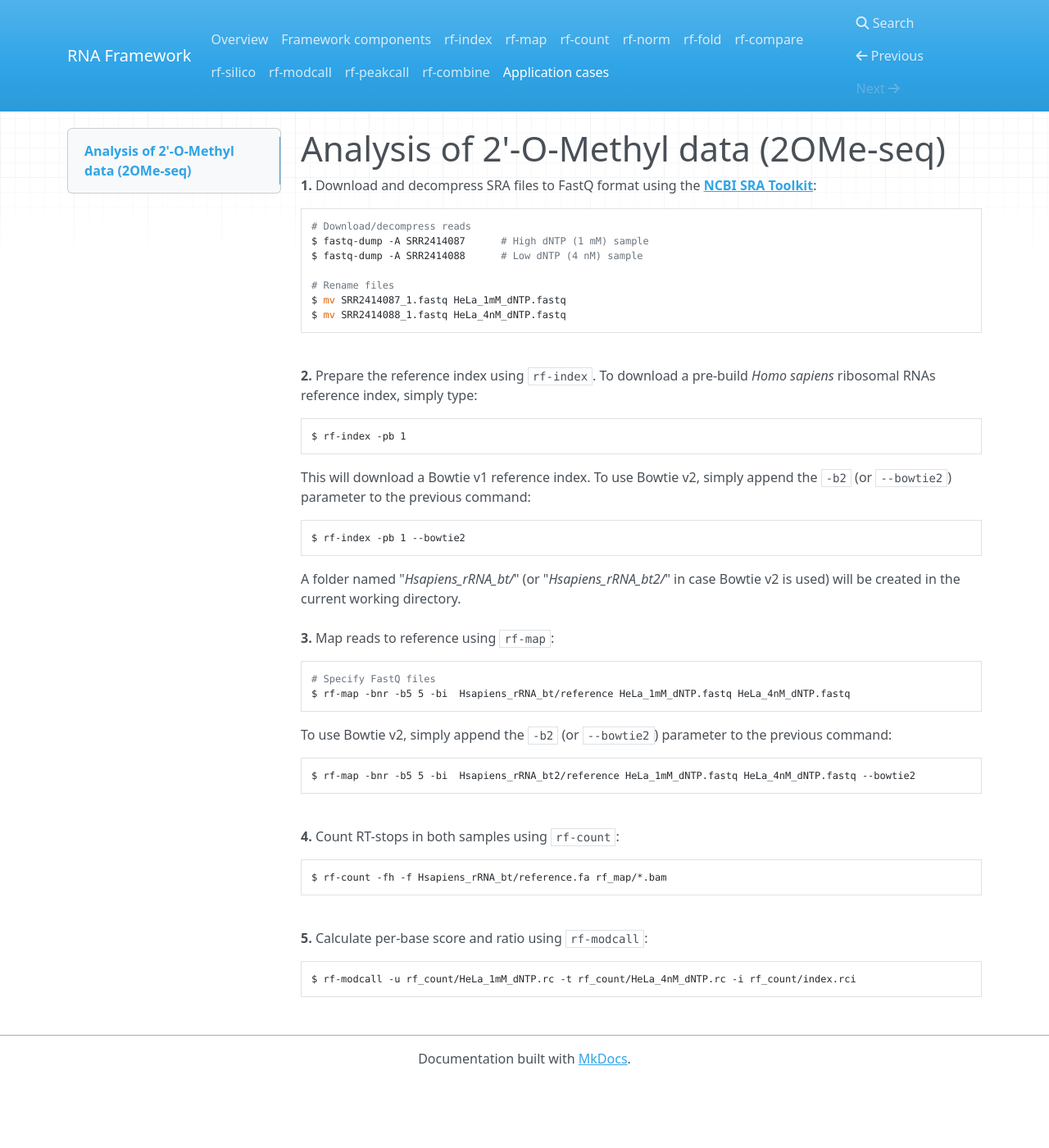
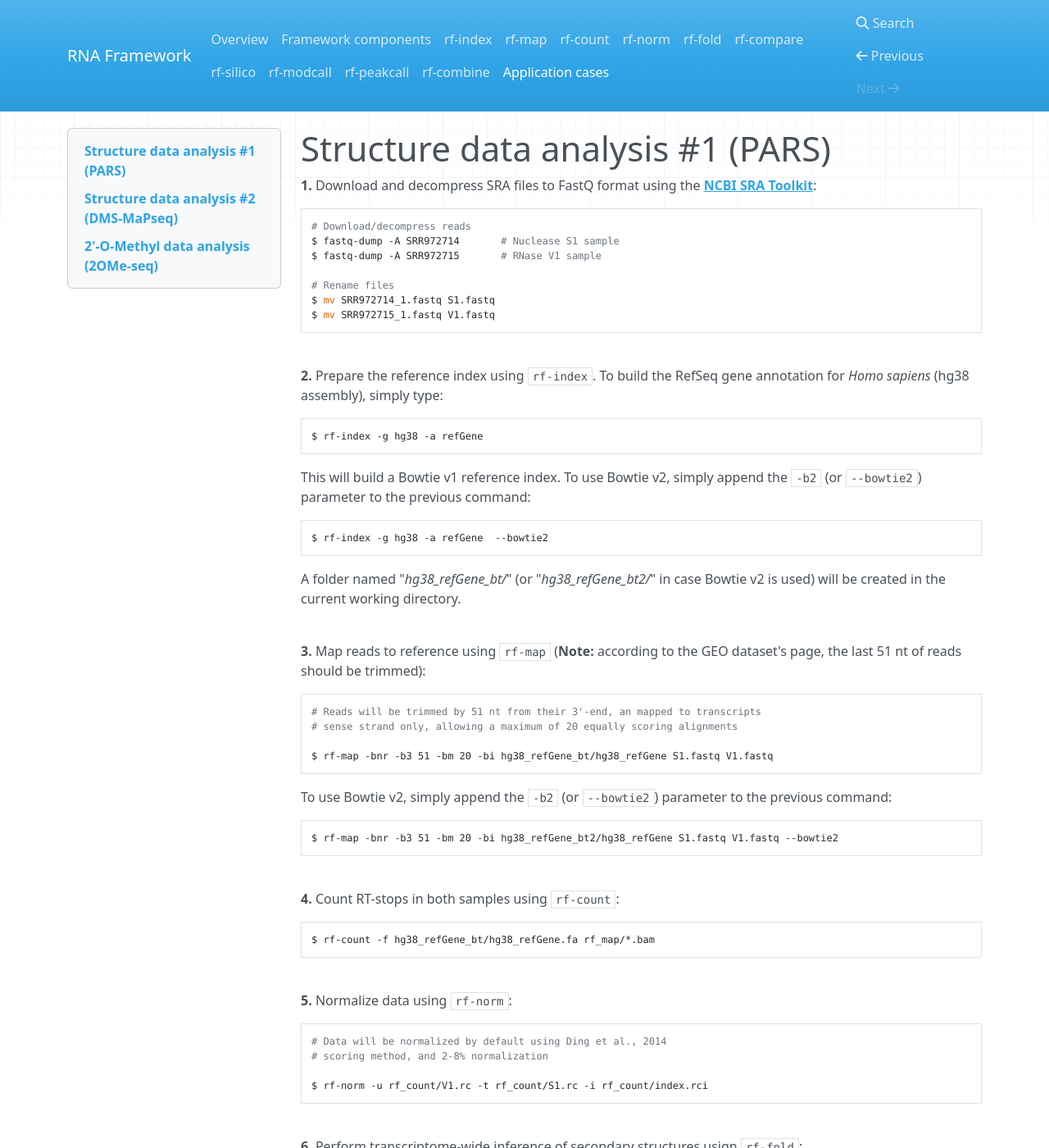
Before and after one commit to dincarnato/RNAFramework, an MkDocs documentation site: the page built from docs/cases.md, in a window 1280 px wide and 1400 px high. Shown: the whole window at 82% size. Built offline with MkDocs 1.6.1, drawn with Linux system fonts in a browser that asks for light colours; nearby versions of some CDN libraries; old or Windows-style settings are respelled for this version of MkDocs; some of the changed text lies outside the part shown.

Commit message:
no message

````diff
--- a/docs/cases.md
+++ b/docs/cases.md
@@ -1,4 +1,76 @@
-# Analysis of 2'-O-Methyl data (2OMe-seq)
+# Structure data analysis #1 (PARS)
+
+__1.__ Download and decompress SRA files to FastQ format using the [__NCBI SRA Toolkit__](https://trace.ncbi.nlm.nih.gov/Traces/sra/sra.cgi?view=software):
+
+```bash
+# Download/decompress reads
+$ fastq-dump -A SRR972714		# Nuclease S1 sample
+$ fastq-dump -A SRR972715		# RNase V1 sample
+
+# Rename files
+$ mv SRR972714_1.fastq S1.fastq
+$ mv SRR972715_1.fastq V1.fastq
+```
+<br/>
+__2.__ Prepare the reference index using ``rf-index``. To build the RefSeq gene annotation for *Homo sapiens* (hg38 assembly), simply type:
+
+```bash
+$ rf-index -g hg38 -a refGene
+```
+
+This will build a Bowtie v1 reference index. To use Bowtie v2, simply append the ``-b2`` (or ``--bowtie2``) parameter to the previous command:
+
+```bash
+$ rf-index -g hg38 -a refGene  --bowtie2
+```
+
+A folder named "*hg38\_refGene\_bt/*" (or "*hg38\_refGene\_bt2/*" in case Bowtie v2 is used) will be created in the current working directory.<br/><br/>
+
+__3.__ Map reads to reference using ``rf-map`` (__Note:__ according to the GEO dataset's page, the last 51 nt of reads should be trimmed):
+
+```bash
+# Reads will be trimmed by 51 nt from their 3'-end, an mapped to transcripts
+# sense strand only, allowing a maximum of 20 equally scoring alignments
+
+$ rf-map -bnr -b3 51 -bm 20 -bi hg38_refGene_bt/hg38_refGene S1.fastq V1.fastq
+```
+
+To use Bowtie v2, simply append the ``-b2`` (or ``--bowtie2``) parameter to the previous command:
+
+```bash
+$ rf-map -bnr -b3 51 -bm 20 -bi hg38_refGene_bt2/hg38_refGene S1.fastq V1.fastq --bowtie2
+```
+<br/>
+__4.__ Count RT-stops in both samples using ``rf-count``:
+
+```bash
+$ rf-count -f hg38_refGene_bt/hg38_refGene.fa rf_map/*.bam
+```
+<br/>
+__5.__ Normalize data using ``rf-norm``:
+
+```bash
+# Data will be normalized by default using Ding et al., 2014
+# scoring method, and 2-8% normalization
+
+$ rf-norm -u rf_count/V1.rc -t rf_count/S1.rc -i rf_count/index.rci
+```
+<br/>
+__6.__ Perform transcriptome-wide inference of secondary structures usign ``rf-fold``:
+
+```bash
+# Inference will be performed by default according to Deigan et al., 2009,
+# using the ViennaRNA algorithm
+
+$ rf-fold -g S1_vs_V1_norm/
+```
+A folder named "*structurome/*" will be generated, containing two subdirectories:<br/><br/>
+- "*structures/*": inferred structures in dot-bracket notation<br/>
+- "*images/*": structure representations in PNG format
+
+# Structure data analysis #2 (DMS-MaPseq)
+
+# 2'-O-Methyl data analysis (2OMe-seq)
 
 __1.__ Download and decompress SRA files to FastQ format using the [__NCBI SRA Toolkit__](https://trace.ncbi.nlm.nih.gov/Traces/sra/sra.cgi?view=software):
 
@@ -12,7 +84,7 @@ $ mv SRR2414087_1.fastq HeLa_1mM_dNTP.fastq
 $ mv SRR2414088_1.fastq HeLa_4nM_dNTP.fastq
 ```
 <br/>
-__2.__ Prepare the reference index using ``rf-index``. To download a pre-build *Homo sapiens* ribosomal RNAs reference index, simply type:
+__2.__ Prepare the reference index using ``rf-index``. To download the pre-built *Homo sapiens* ribosomal RNAs reference index, simply type:
 
 ```bash
 $ rf-index -pb 1
@@ -28,7 +100,6 @@ A folder named "*Hsapiens\_rRNA_bt/*" (or "*Hsapiens\_rRNA_bt2/*" in case Bowtie
 __3.__ Map reads to reference using ``rf-map``:
 
 ```bash
-# Specify FastQ files
 $ rf-map -bnr -b5 5 -bi  Hsapiens_rRNA_bt/reference HeLa_1mM_dNTP.fastq HeLa_4nM_dNTP.fastq
 ```
 
@@ -49,3 +120,5 @@ __5.__ Calculate per-base score and ratio using ``rf-modcall``:
 ```bash
 $ rf-modcall -u rf_count/HeLa_1mM_dNTP.rc -t rf_count/HeLa_4nM_dNTP.rc -i rf_count/index.rci
 ```
+
+A folder named "*HeLa\_4nM\_dNTP\_vs\_HeLa\_1mM\_dNTP/*" will be generated, containing one XML file for each analyzed transcript.
````
Also changed, not shown: docs/rf-fold.md (+1 -1 lines).
